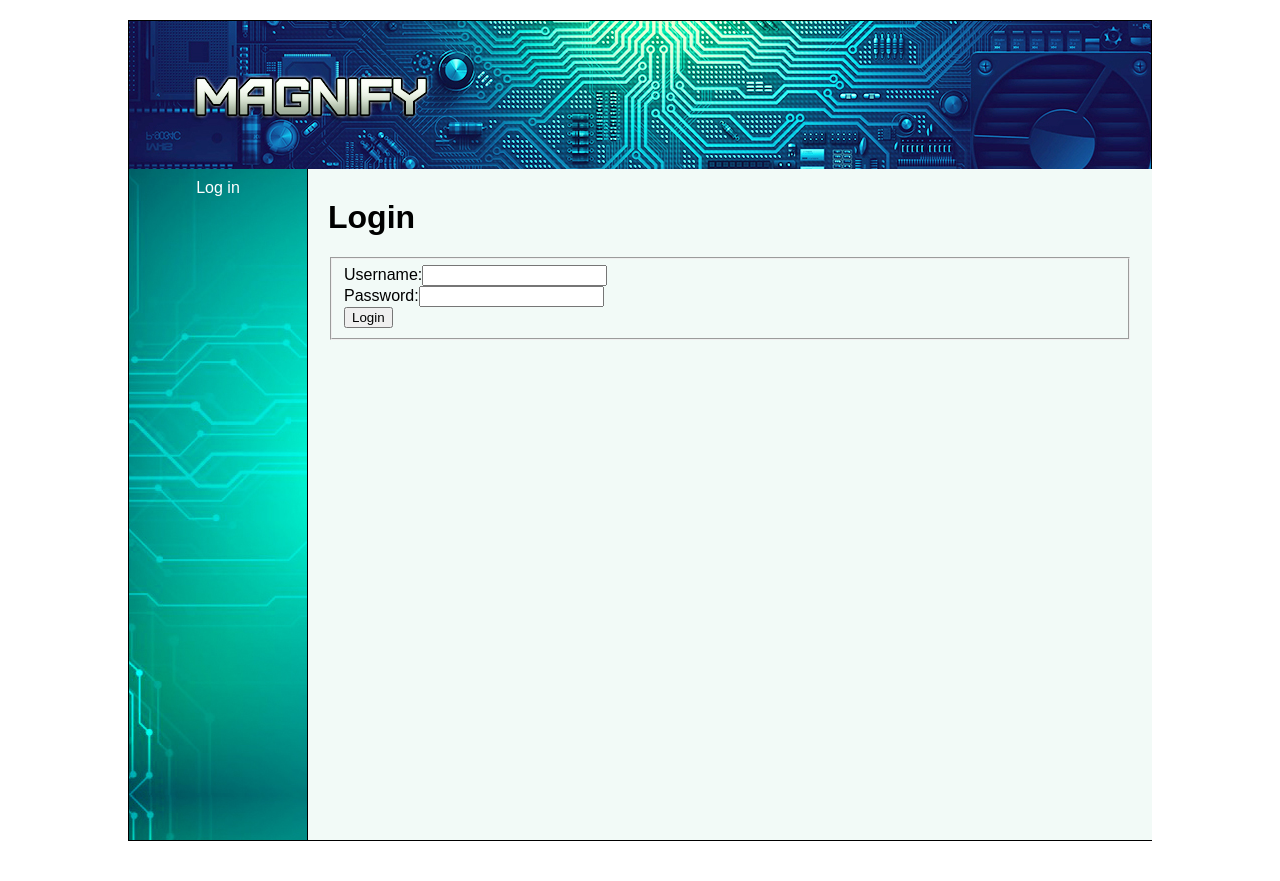
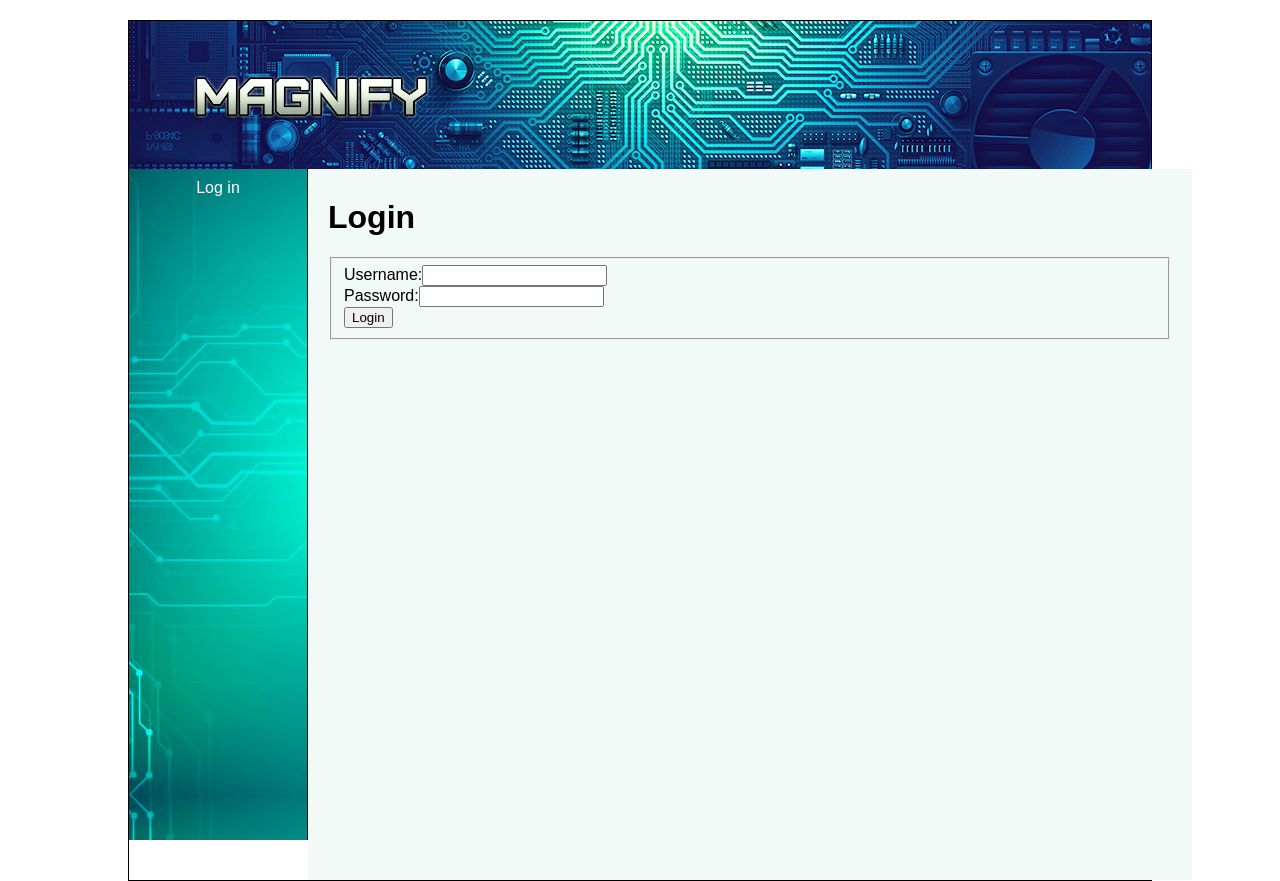
Before and after one commit to axnion/Magnify, a React (Create React App) app in the folder frontend/: page /login in a window 1280 px wide. Before the commit the page ends 841 px from the top, so only its background shows below. Built offline with nearby package versions, Linux system fonts and the light colour scheme; what react-router-redux would draw is missing.

Commit message:
Frontend: Merged styles into same class

```diff
--- a/frontend/src/App.css
+++ b/frontend/src/App.css
@@ -27,17 +27,10 @@
   height: 671px;
   width: 844px;
   margin-left: 179px;
+  padding: 20px;
 }
 
 h1 {
   margin-top: 0px;
   padding-top: 10px;
 }
-
-form {
-  padding: 20px;
-}
-
-.profile {
-  padding: 20px
-}
```
